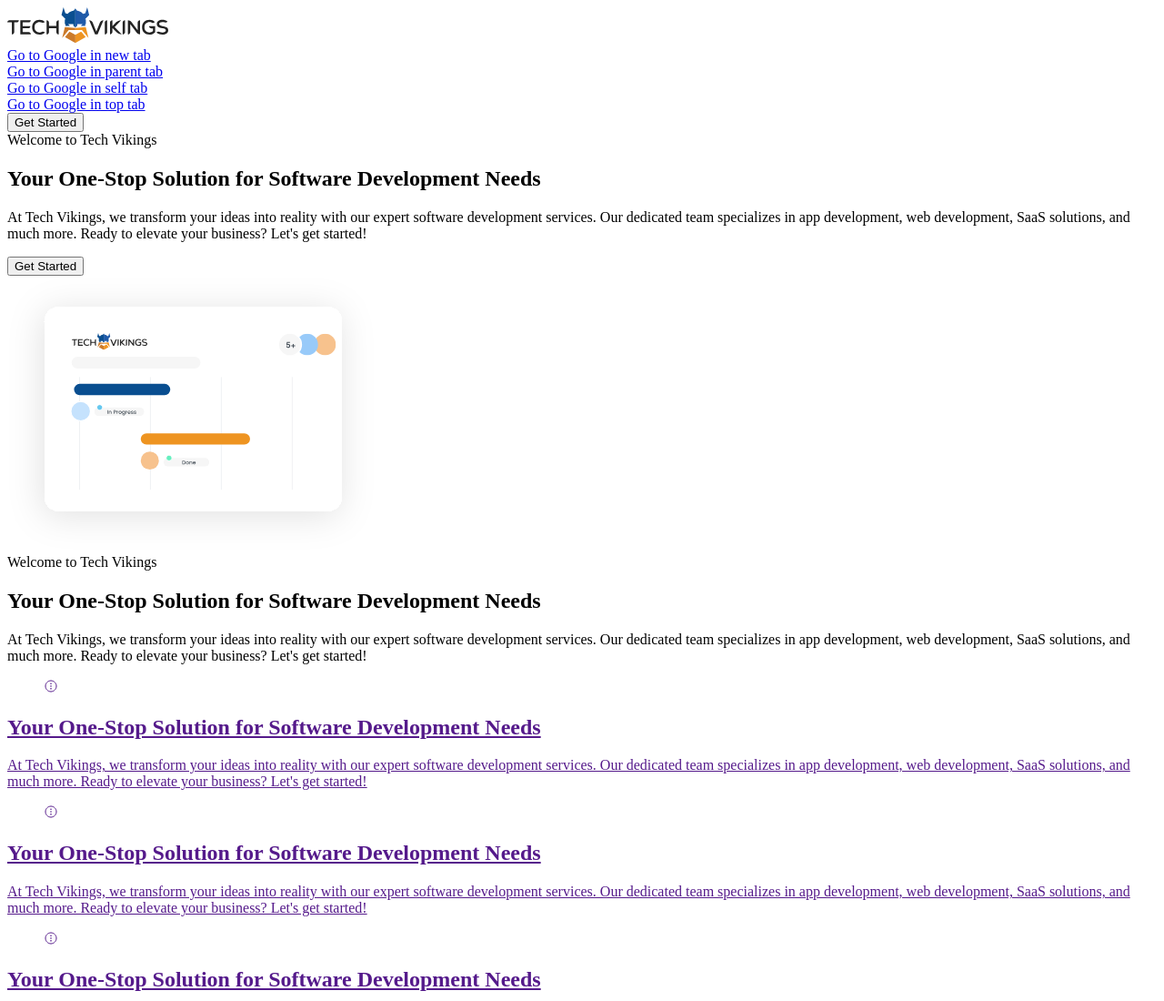
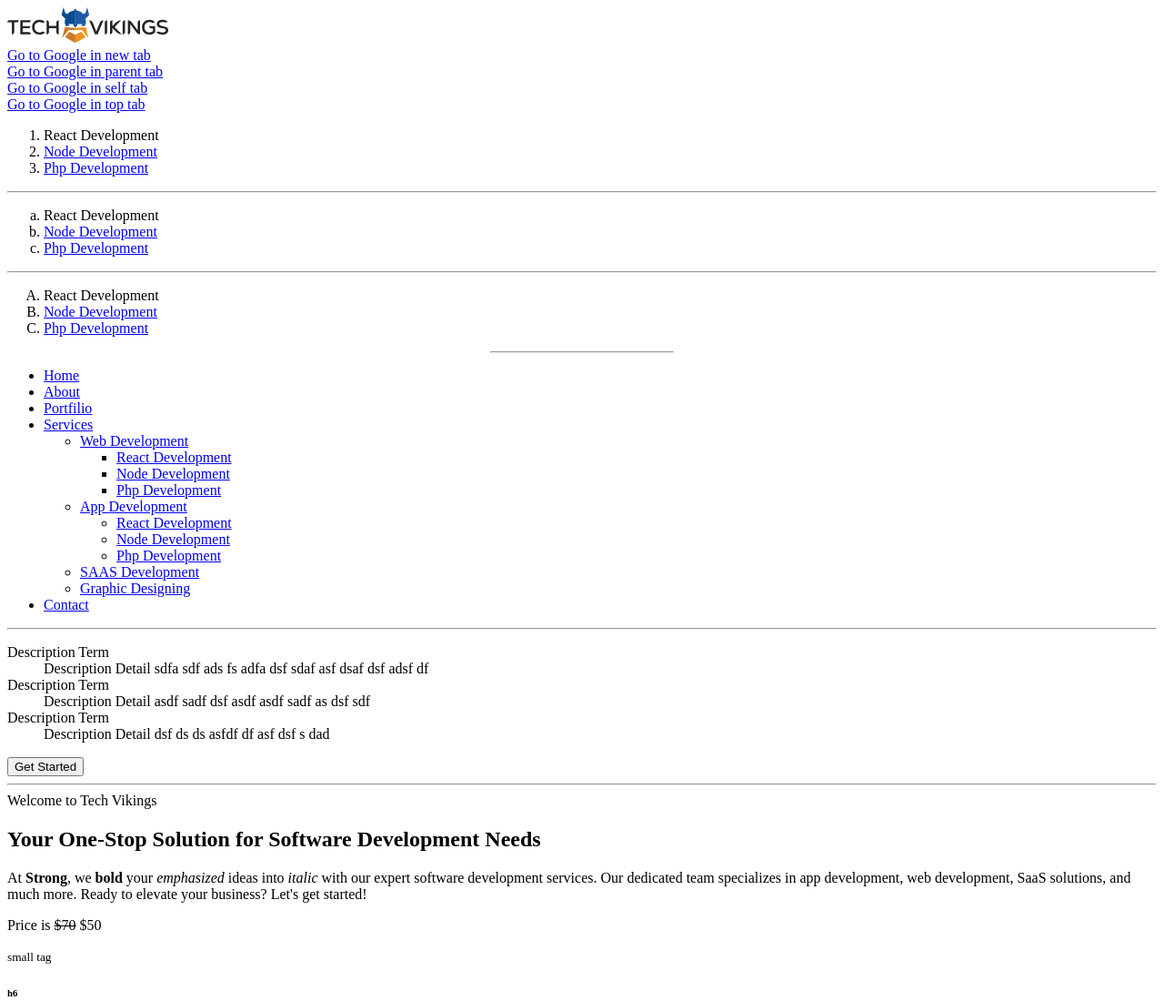
Before and after one commit to AliAhmarAmeen/CodingTraining_with-Ijaz, a plain HTML site: page Frontend Practice -1/awais.html in a window 1280 px wide. Shown: the top 1100 px of the page at 91% size. Drawn offline with nearby package versions, Linux system fonts and the light colour scheme.

Commit message:
third lectur

```diff
--- a/Frontend Practice -1/awais.html
+++ b/Frontend Practice -1/awais.html
@@ -40,25 +40,192 @@
       <a href="https://www.google.com" target="_top">Go to Google in top tab</a>
     </nav>
 
+    <nav>
+      <!-- type of lists
+
+      1. ordered lists (ol)
+          1.
+          2.
+          3.
+          4.
+      -->
+
+      <ol>
+        <li>
+          React Development
+        </li>
+        <li>
+          <a href="http://" target="_blank">Node Development</a>
+        </li>
+        <li>
+          <a href="http://" target="_blank">Php Development</a>
+        </li>
+      </ol>
+
+      <hr />
+
+      <ol type="a">
+        <li>
+          React Development
+        </li>
+        <li>
+          <a href="http://" target="_blank">Node Development</a>
+        </li>
+        <li>
+          <a href="http://" target="_blank">Php Development</a>
+        </li>
+      </ol>
+
+      <hr />
+
+      <ol type="A">
+        <li>
+          React Development
+        </li>
+        <li>
+          <a href="http://" target="_blank">Node Development</a>
+        </li>
+        <li>
+          <a href="http://" target="_blank">Php Development</a>
+        </li>
+      </ol>
+
+      <hr width="200px" />
+
+
+
+      <!-- 2.unordered list (ul)
+
+          option a
+          optiob b
+          iotio c
+      -->
+
+
+      <ul>
+        <li>
+          <a href="http://ijaz.com" target="_blank">Home</a>
+        </li>
+        <li>
+          <a href="http://ijaz.com/about" target="_blank">About</a>
+        </li>
+        <li>
+          <a href="http://ijaz.com/portfolio" target="_blank">Portfilio</a>
+        </li>
+
+        <li>
+          <a href="http://ijaz.com/services" target="_blank">Services</a>
+
+          <!-- nested ul list -->
+          <ul>
+            <li>
+              <a href="http://" target="_blank">Web Development</a>
+
+              <!-- second ul nested list -->
+              <ul type="rectangle">
+                <li>
+                  <a href="http://" target="_blank">React Development</a>
+                </li>
+                <li>
+                  <a href="http://" target="_blank">Node Development</a>
+                </li>
+                <li>
+                  <a href="http://" target="_blank">Php Development</a>
+                </li>
+              </ul>
+
+
+
+            </li>
+
+            <li>
+              <a href="http://" target="_blank">App Development</a>
+              <ul type="circle">
+                <li>
+                  <a href="http://" target="_blank">React Development</a>
+                </li>
+                <li>
+                  <a href="http://" target="_blank">Node Development</a>
+                </li>
+                <li>
+                  <a href="http://" target="_blank">Php Development</a>
+                </li>
+              </ul>
+            </li>
+            <li>
+              <a href="http://" target="_blank">SAAS Development</a>
+            </li>
+            <li>
+              <a href="http://" target="_blank">Graphic Designing</a>
+            </li>
+          </ul>
+
+        </li>
+
+        <li>
+          <a href="http://ijaz.com/contact" target="_blank">Contact</a>
+        </li>
+      </ul>
+
+      <hr />
+      <!-- 3.descripiton list (ul)
+      -->
+      <dl>
+        <dt>Description Term</dt>
+        <dd>Description Detail sdfa sdf ads fs adfa dsf sdaf asf dsaf dsf adsf df</dd>
+
+        <dt>Description Term</dt>
+        <dd>Description Detail asdf sadf dsf asdf asdf sadf as dsf sdf</dd>
+
+        <dt>Description Term</dt>
+        <dd>Description Detail dsf ds ds asfdf df asf dsf s dad</dd>
+      </dl>
+
+    </nav>
+
     <button>Get Started</button>
     <!-- <button disabled>Disabled Button</button> -->
   </header>
+
+  <hr />
 
   <!-- first section -->
   <section>
     <div>
       <span>Welcome to Tech Vikings</span>
       <h1>Your One-Stop Solution for Software Development Needs</h1>
-      <p>At Tech Vikings, we transform your ideas into reality with our expert software development services. Our
-        dedicated team specializes in app development, web development, SaaS solutions, and much more. Ready to elevate
+      <p>At <strong>Strong</strong>, we <b>bold</b> your <em>emphasized</em> ideas into <i>italic</i> with our expert
+        software
+        development
+        services. Our
+        dedicated team specializes in app development, web development, SaaS solutions, and much more. Ready to
+        elevate
         your business? Let's get started!</p>
+      <p>Price is <s>$70</s> $50</p>
+      <small>small tag</small>
+      <h6>h6</h6>
+
+      <cite>
+        Health is Wealth is in cite tag
+      </cite>
+      <br />
+
+      <q>Work, Work, and Work in q tag</q>
+      <br />
+
+      <quote>Work, Work, and Work quote tag</quote>
+      <br />
+
       <button>Get Started</button>
+
     </div>
 
     <div>
       <img src="hero-img.svg" alt="techvikings hero image" />
     </div>
   </section>
+
+  <hr />
 
   <!-- second sec -->
   <!-- third sec -->
@@ -154,9 +321,39 @@
     </div>
   </section>
 
+  <!-- second navigation -->
+  <!-- <section>
+    <nav>
+      <a href="https://www.google.com" target="_blank">Go to Google in new tab</a>
+      <br />
+      <a href="https://www.google.com" target="_parent">Go to Google in parent tab</a>
+      <br />
+      <a href="https://www.google.com" target="_self">Go to Google in self tab</a>
+      <br />
+      <a href="https://www.google.com" target="_top">Go to Google in top tab</a>
+    </nav>
+  </section> -->
+
   <!-- ----------------ROUGH----------------------- -->
 
-  <address></address>
+
+
+  <!-- formula -->
+  <h2>X<sub>2</sub></h2>
+  <h2>X<sup>2</sup> + Y<sup>2</sup></h2>
+
+
+  <!-- <div>
+    <hgroup>
+      <h1>heading One</h1>
+      <h1>heading two</h1>
+      <h1>heading three</h1>
+    </hgroup>
+  </div> -->
+
+  <!-- <address>Gojra, TT Singh</address>
+  <a href="tel:+923156872283">+92 3156872283</a>
+  <a href="mailto:ahmartech969@gmail.com">Go to Mail</a> -->
 
   <!-- <div>
     <figure>
```
